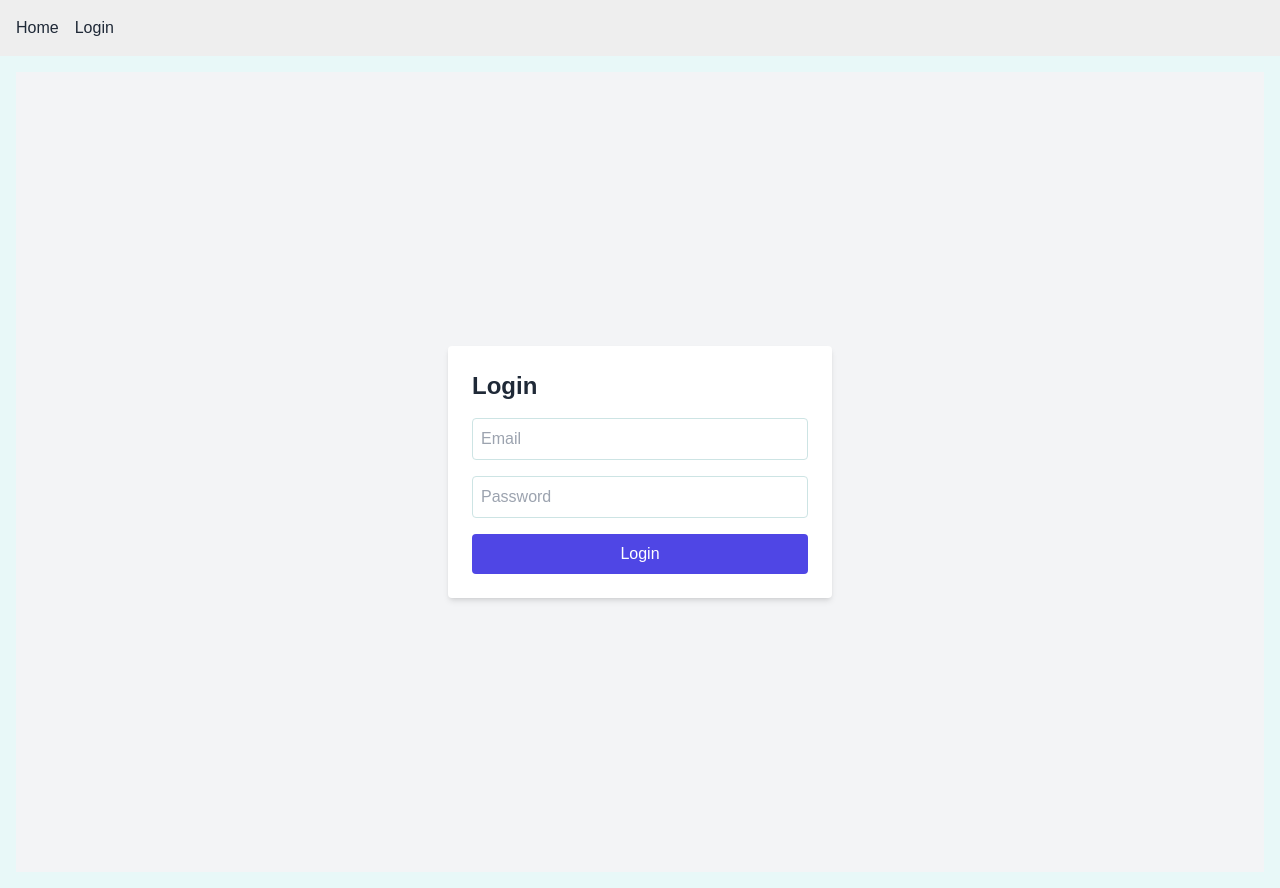
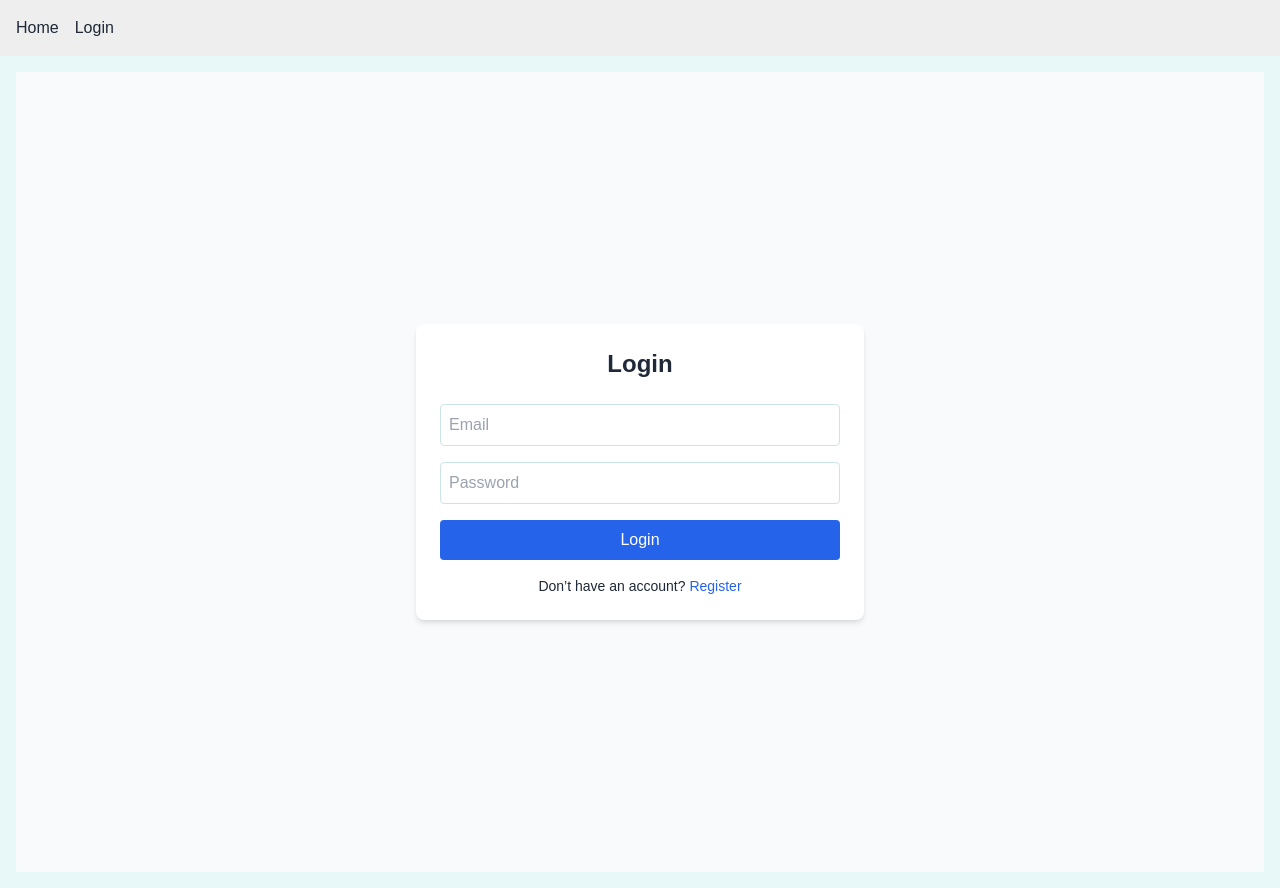
Before and after one commit to flexbuytravel/code-assist, a Next.js app: page /auth/login in a window 1280 px wide. Built offline with nearby package versions, Linux system fonts and the light colour scheme; no server answers.

Commit message:
Update page.tsx

```diff
--- a/src/app/auth/login/page.tsx
+++ b/src/app/auth/login/page.tsx
@@ -2,64 +2,109 @@
 
 import { useState } from "react";
 import { useRouter } from "next/navigation";
-import { getAuth, signInWithEmailAndPassword } from "firebase/auth";
-import { getRoleFromClaims } from "@/lib/roles";
+import { signInWithEmailAndPassword } from "firebase/auth";
+import { auth } from "@/lib/firebase";
+import Link from "next/link";
 
 export default function LoginPage() {
-  const auth = getAuth();
   const router = useRouter();
-  const [email, setEmail] = useState("");
-  const [password, setPassword] = useState("");
-  const [error, setError] = useState("");
 
-  const handleLogin = async (e: React.FormEvent) => {
+  const [form, setForm] = useState({
+    email: "",
+    password: "",
+  });
+
+  const [errors, setErrors] = useState<{ [key: string]: string }>({});
+  const [loading, setLoading] = useState(false);
+
+  const validate = () => {
+    const newErrors: { [key: string]: string } = {};
+
+    if (!/^[^\s@]+@[^\s@]+\.[^\s@]+$/.test(form.email))
+      newErrors.email = "Invalid email format.";
+
+    if (!form.password)
+      newErrors.password = "Password is required.";
+    else if (form.password.length < 8)
+      newErrors.password = "Password must be at least 8 characters.";
+    else if (!/[A-Z]/.test(form.password))
+      newErrors.password = "Password must contain an uppercase letter.";
+    else if (!/\d/.test(form.password))
+      newErrors.password = "Password must contain a number.";
+
+    setErrors(newErrors);
+    return Object.keys(newErrors).length === 0;
+  };
+
+  const handleChange = (
+    e: React.ChangeEvent<HTMLInputElement>
+  ) => {
+    setForm({ ...form, [e.target.name]: e.target.value });
+  };
+
+  const handleSubmit = async (e: React.FormEvent) => {
     e.preventDefault();
-    setError("");
+    if (!validate()) return;
+
     try {
-      const { user } = await signInWithEmailAndPassword(auth, email, password);
-      const role = await getRoleFromClaims(user);
-      if (!role) {
-        setError("No role assigned to this account.");
-        return;
-      }
-      router.push(`/${role}/dashboard`);
-    } catch (err: any) {
-      console.error(err);
-      setError("Invalid credentials");
+      setLoading(true);
+      await signInWithEmailAndPassword(auth, form.email, form.password);
+      router.push("/"); // Redirect to home/dashboard depending on role
+    } catch (error: any) {
+      console.error(error);
+      setErrors({ firebase: "Invalid email or password." });
+    } finally {
+      setLoading(false);
     }
   };
 
   return (
-    <div className="flex items-center justify-center min-h-screen bg-gray-100">
-      <form
-        onSubmit={handleLogin}
-        className="bg-white p-6 rounded shadow-md w-96"
-      >
-        <h1 className="text-2xl font-bold mb-4">Login</h1>
-        {error && <p className="text-red-500">{error}</p>}
+    <div className="flex min-h-screen items-center justify-center bg-gray-50 p-4">
+      <div className="w-full max-w-md rounded-lg bg-white p-6 shadow-md">
+        <h2 className="mb-6 text-center text-2xl font-bold">Login</h2>
+        {errors.firebase && (
+          <p className="mb-4 text-sm text-red-500">{errors.firebase}</p>
+        )}
+        <form onSubmit={handleSubmit} className="space-y-4">
           <input
             type="email"
+            name="email"
             placeholder="Email"
-          className="w-full border p-2 rounded mb-4"
-          value={email}
-          onChange={(e) => setEmail(e.target.value)}
-          required
+            value={form.email}
+            onChange={handleChange}
+            className="w-full rounded border p-2"
           />
+          {errors.email && (
+            <p className="text-sm text-red-500">{errors.email}</p>
+          )}
+
           <input
             type="password"
+            name="password"
             placeholder="Password"
-          className="w-full border p-2 rounded mb-4"
-          value={password}
-          onChange={(e) => setPassword(e.target.value)}
-          required
+            value={form.password}
+            onChange={handleChange}
+            className="w-full rounded border p-2"
           />
+          {errors.password && (
+            <p className="text-sm text-red-500">{errors.password}</p>
+          )}
+
           <button
             type="submit"
-          className="w-full bg-indigo-600 text-white py-2 px-4 rounded hover:bg-indigo-700"
+            disabled={loading}
+            className="w-full rounded bg-blue-600 py-2 text-white hover:bg-blue-700 disabled:opacity-50"
           >
-          Login
+            {loading ? "Signing in..." : "Login"}
           </button>
         </form>
+        <p className="mt-4 text-center text-sm">
+          Don’t have an account?{" "}
+          <Link href="/auth/register" className="text-blue-600 hover:underline">
+            Register
+          </Link>
+        </p>
+      </div>
     </div>
   );
 }
```
Lines whose indentation alone changed are shown as unchanged.
